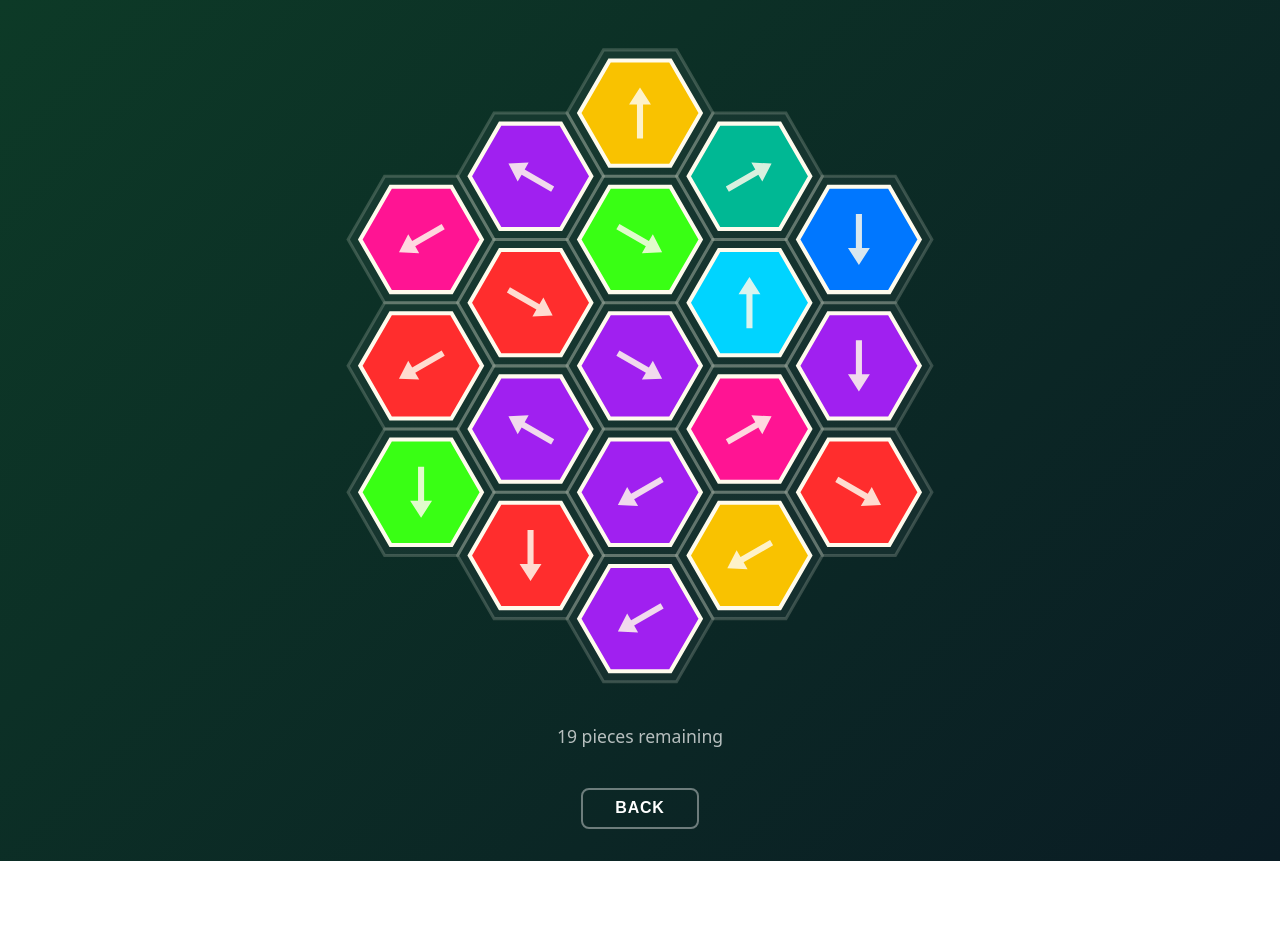
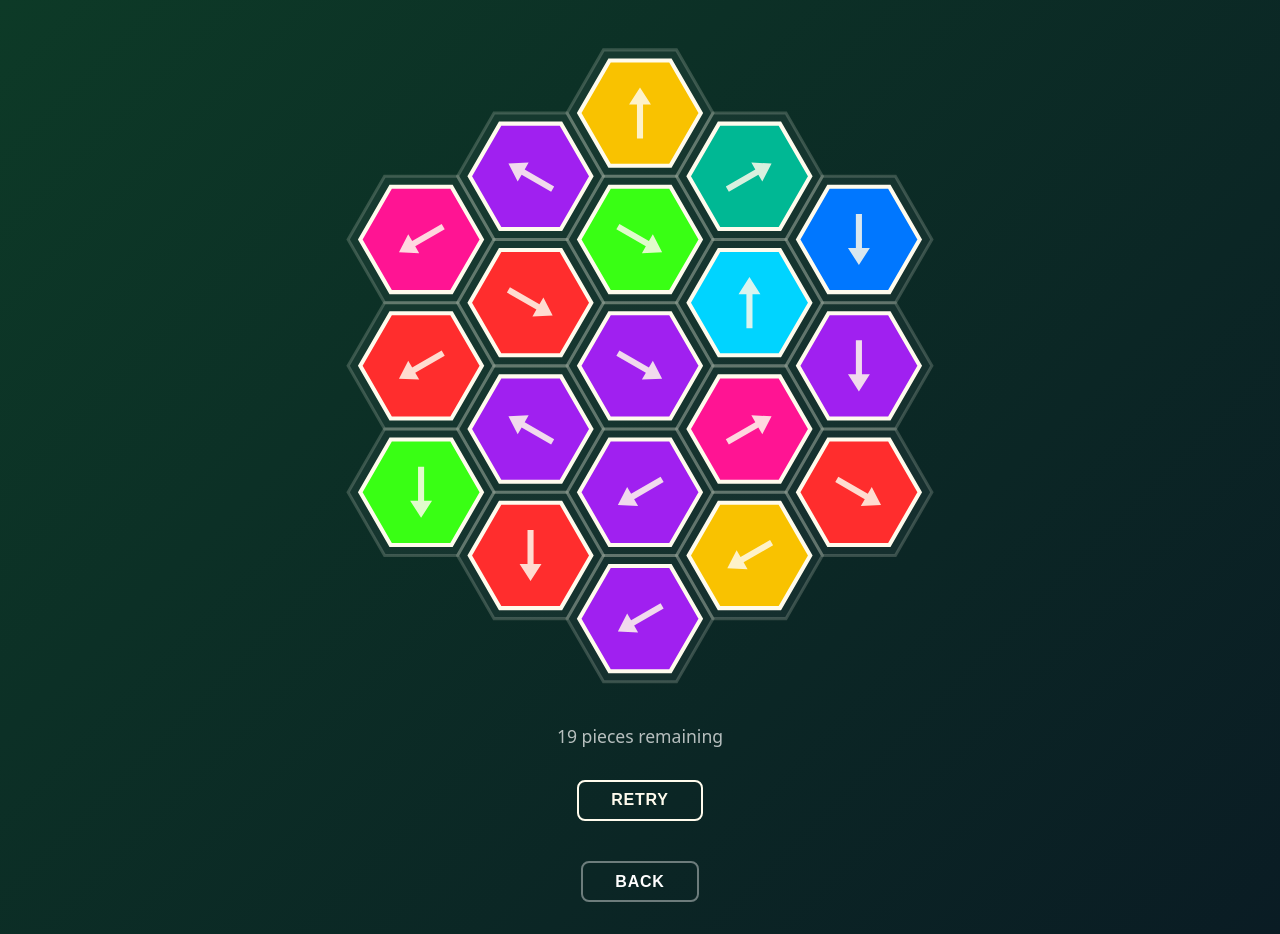
Before and after one commit to liamroddy/hexa-gone, a React (Vite) app: page / in a window 1280 px wide. Both pictures are taken after a click on the button "START GAME". Before the commit the page ends 861 px from the top, so only its background shows below. Built offline with nearby package versions, Linux system fonts and the light colour scheme.

Commit message:
added retry mechanic

```diff
--- a/src/App.css
+++ b/src/App.css
@@ -88,6 +88,15 @@
     font-size: 1.25rem;
     padding: 0.75rem 2.5rem;
   }
+
+  &.btn-retry {
+    background: transparent;
+    color: var(--colour-highlight);
+    font-size: 1rem;
+    padding: 0.6rem 2rem;
+    border: 2px solid var(--colour-highlight);
+    margin-top: 0.5rem;
+  }
 }
 
 .win-banner {
--- a/src/screens/GameScreen.jsx
+++ b/src/screens/GameScreen.jsx
@@ -8,6 +8,12 @@ const ANIM_DURATION_BLOCKED = 400 // ms for blocked bounce
 export default function GameScreen({ onBack }) {
   const [gameKey, setGameKey] = useState(0)
   const { nodes, nodeMap } = useMemo(() => generateSolvableBoard(2), [gameKey])
+
+  // Snapshot of initial arrow directions for retry
+  const initialArrows = useMemo(
+    () => new Map(nodes.map(n => [n.id, n.arrowDirection])),
+    [gameKey] // eslint-disable-line react-hooks/exhaustive-deps
+  )
 
   // Set of node IDs still active on the board
   const [activeIds, setActiveIds] = useState(
@@ -30,6 +36,16 @@ export default function GameScreen({ onBack }) {
   const handleNewGame = useCallback(() => {
     setGameKey(k => k + 1)
   }, [])
+
+  const handleRetry = useCallback(() => {
+    // Restore original arrow directions then reset active state
+    for (const node of nodes) {
+      node.arrowDirection = initialArrows.get(node.id)
+    }
+    setActiveIds(new Set(nodes.map(n => n.id)))
+    setAnimStates(new Map())
+    animating.current = false
+  }, [nodes, initialArrows])
 
   /** Animate a value from 0→1 over `duration` ms, calling `onFrame` each tick. */
   const animate = useCallback((duration, onFrame, onDone) => {
@@ -96,6 +112,7 @@ export default function GameScreen({ onBack }) {
       {isWon && (
         <div className="win-banner">
           <p className="win-message">Board cleared</p>
+          <button className="btn btn-retry" onClick={handleRetry}>Retry</button>
           <button className="btn btn-new-game" onClick={handleNewGame}>New Game</button>
         </div>
       )}
@@ -107,6 +124,7 @@ export default function GameScreen({ onBack }) {
         activeIds={activeIds}
       />
       <p className="pieces-left">{activeIds.size} pieces remaining</p>
+      <button className="btn btn-retry" onClick={handleRetry}>Retry</button>
       <button className="btn btn-back" onClick={onBack}>Back</button>
     </div>
   )
```
